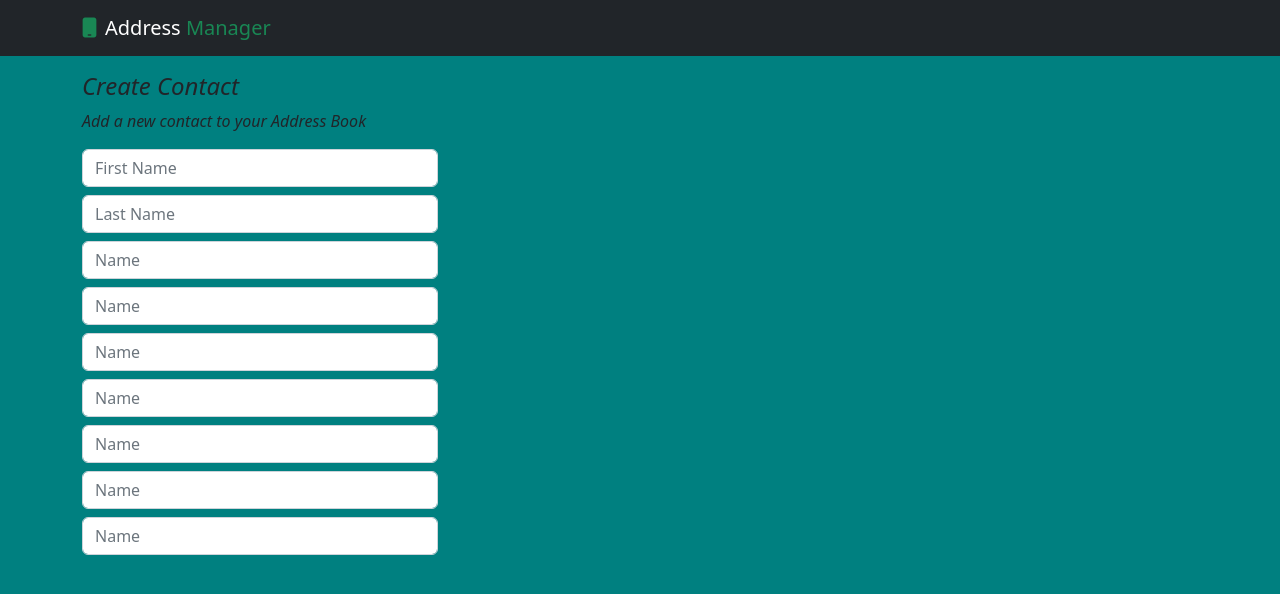
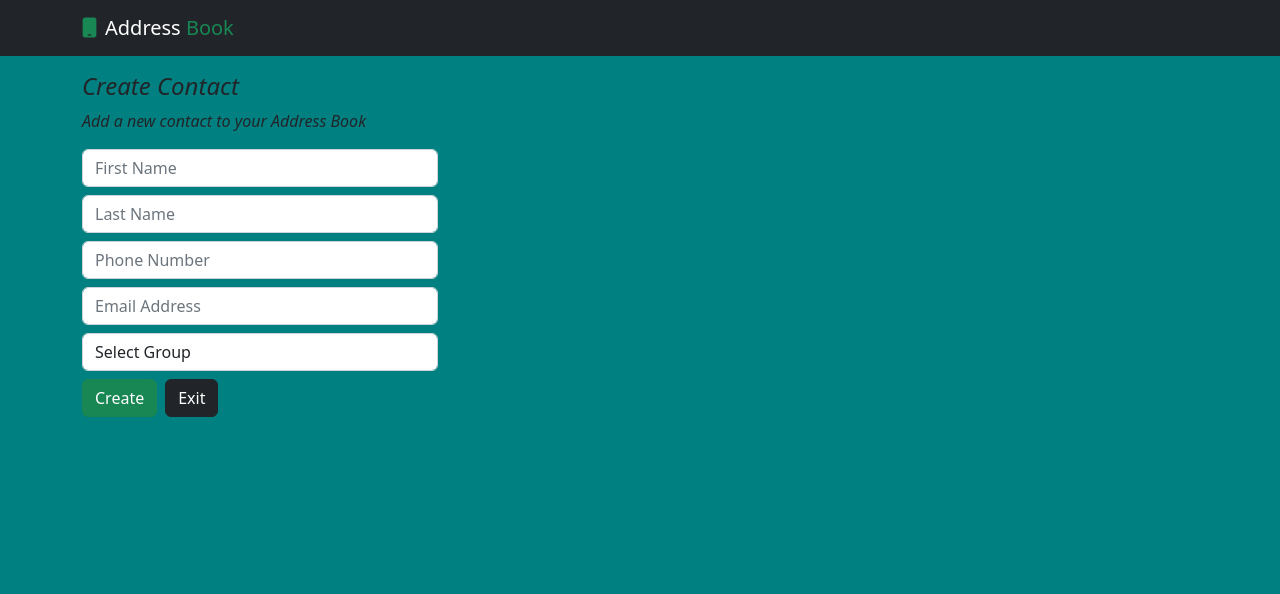
Before and after one commit to IshmamDC217/AddressBook, a React (Create React App) app: page /addresses/add in a window 1280 px wide. Shown: the top 594 px of the page. Built offline with nearby package versions, Linux system fonts and the light colour scheme.

Commit message:
Created Edit Contact and Add Contact pages

```diff
--- a/src/components/NavigationBar/NavigationBar.jsx
+++ b/src/components/NavigationBar/NavigationBar.jsx
@@ -7,7 +7,7 @@ let NavigationBar = () => {
             <nav className= "navbar navbar-dark bg-dark navbar-expand-sm">
                 <div className="container">
                     <Link to={'/'} className="navbar-brand">
-                        <i className="fa fa-mobile text-success me-2"/>Address <span className="text-success">Manager</span></Link>
+                        <i className="fa fa-mobile text-success me-2"/>Address <span className="text-success">Book</span></Link>
                 </div>
             </nav>
         </React.Fragment>
--- a/src/components/addresses/AddAddress/AddAddress.jsx
+++ b/src/components/addresses/AddAddress/AddAddress.jsx
@@ -1,4 +1,5 @@
 import React from 'react';
+import {Link} from "react-router-dom";
 
 let AddAddress = () => {
     return (
@@ -21,25 +22,19 @@ let AddAddress = () => {
                                     <input type="text" className="form-control" placeholder="Last Name"/>
                                 </div>
                                 <div className="mb-2">
-                                    <input type="text" className="form-control" placeholder="Name"/>
+                                    <input type="text" className="form-control" placeholder="Phone Number"/>
                                 </div>
                                 <div className="mb-2">
-                                    <input type="text" className="form-control" placeholder="Name"/>
+                                    <input type="text" className="form-control" placeholder="Email Address"/>
                                 </div>
                                 <div className="mb-2">
-                                    <input type="text" className="form-control" placeholder="Name"/>
+                                    <select className= "form-control">
+                                        <option value="">Select Group</option>
+                                    </select>
                                 </div>
                                 <div className="mb-2">
-                                    <input type="text" className="form-control" placeholder="Name"/>
-                                </div>
-                                <div className="mb-2">
-                                    <input type="text" className="form-control" placeholder="Name"/>
-                                </div>
-                                <div className="mb-2">
-                                    <input type="text" className="form-control" placeholder="Name"/>
-                                </div>
-                                <div className="mb-2">
-                                    <input type="text" className="form-control" placeholder="Name"/>
+                                    <input type="submit" className="btn btn-success" value="Create"/>
+                                    <Link to={'/addresses/list'}className= "btn btn-dark ms-2">Exit</Link>
                                 </div>
                             </form>
                         </div>
--- a/src/components/addresses/EditAddress/EditAddress.jsx
+++ b/src/components/addresses/EditAddress/EditAddress.jsx
@@ -1,9 +1,49 @@
 import React from 'react';
+import {Link} from "react-router-dom";
 
 let EditAddress = () => {
     return (
         <React.Fragment>
-            <h2>EditAddress</h2>
+            <section className= "add-address p-3">
+                <div className= "container">
+                    <div className= "row">
+                        <div className="col">
+                            <p className= "h4 text- fw-dark fst-italic">Edit Contact</p>
+                            <p className= "fst-italic">Edit a contact address</p>
+                        </div>
+                    </div>
+                    <div className="row align-items-center">
+                        <div className="col-md-4">
+                            <form>
+                                <div className="mb-2">
+                                    <input type="text" className="form-control" placeholder="First Name"/>
+                                </div>
+                                <div className="mb-2">
+                                    <input type="text" className="form-control" placeholder="Last Name"/>
+                                </div>
+                                <div className="mb-2">
+                                    <input type="text" className="form-control" placeholder="Phone Number"/>
+                                </div>
+                                <div className="mb-2">
+                                    <input type="text" className="form-control" placeholder="Email Address"/>
+                                </div>
+                                <div className="mb-2">
+                                    <select className= "form-control">
+                                        <option value="">Select Group</option>
+                                    </select>
+                                </div>
+                                <div className="mb-2">
+                                    <input type="submit" className="btn btn-warning" value="Update"/>
+                                    <Link to={'/addresses/list'}className= "btn btn-dark ms-2">Exit</Link>
+                                </div>
+                            </form>
+                        </div>
+                        <div className="col-md-6">
+                            <img src="https://cdn-icons-png.flaticon.com/512/219/219983.png" alt="" className="address-img"/>
+                        </div>
+                    </div>
+                </div>
+            </section>
         </React.Fragment>
     )
 };
```
